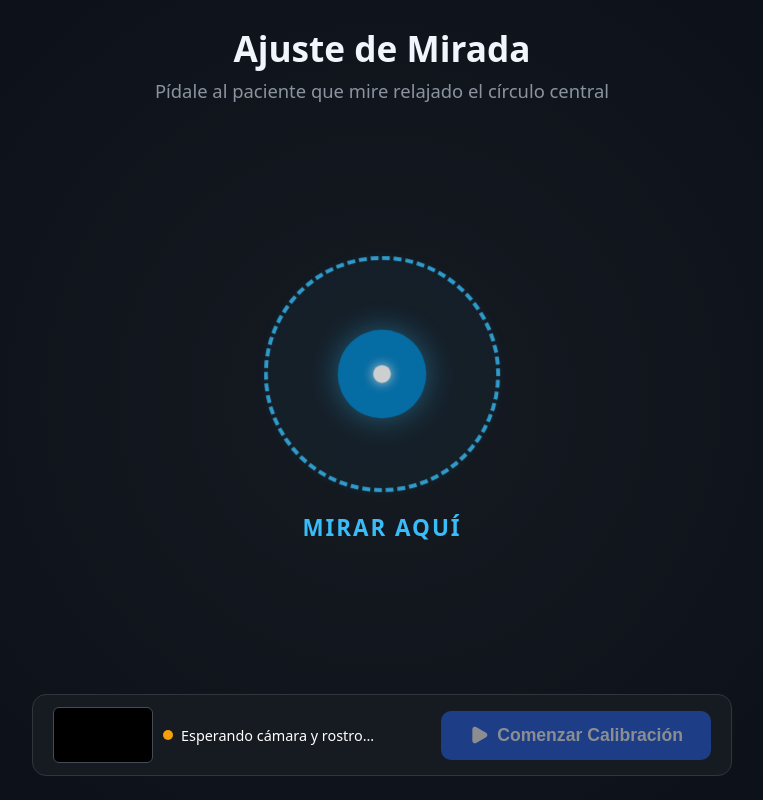
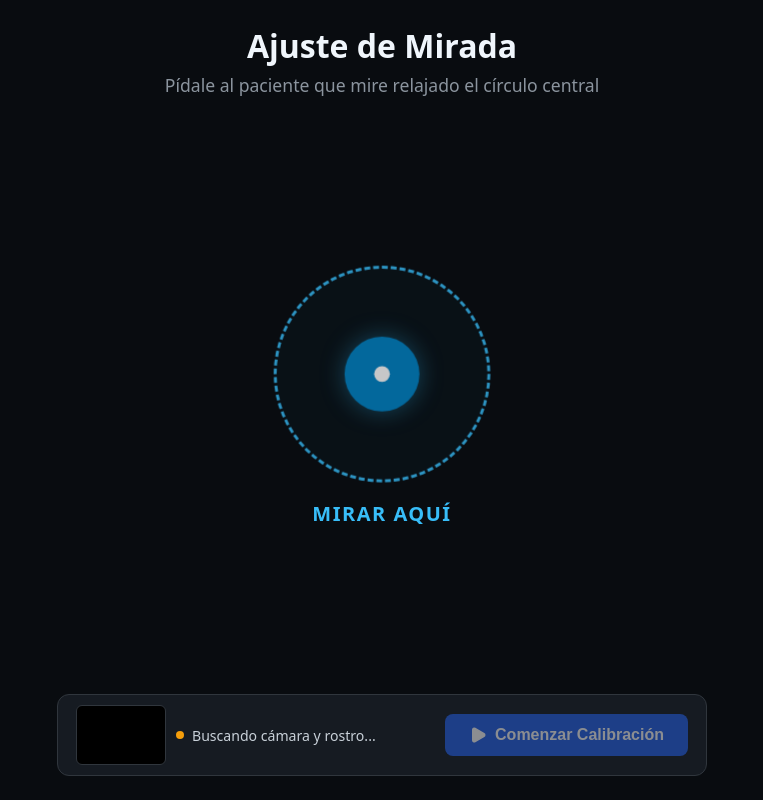
Before and after one commit to DiegoPanno/si_no, a React (Vite) app: page / in a window 1280 px wide. Shown: the whole page, without its empty margins (258-1021 px from the left). Built offline with nearby package versions, Linux system fonts and the light colour scheme.

Commit message:
saque toda estimulación visaul

```diff
--- a/src/App.jsx
+++ b/src/App.jsx
@@ -8,17 +8,17 @@ export default function App() {
   // Estados
   const [faceDetected, setFaceDetected] = useState(false);
   const [currentRatio, setCurrentRatio] = useState(0.40);
-  const [neutralPoint, setNeutralPoint] = useState(null); // null = Pantalla de calibración
+  const [neutralPoint, setNeutralPoint] = useState(null); // null = Modo Calibración
   const [activeZone, setActiveZone] = useState(null);     // 'UP' | 'DOWN' | null
   const [progress, setProgress] = useState(0);
 
-  // Panel de control para el cuidador (oculto por defecto)
+  // Menú discreto para el cuidador
   const [showCaregiverMenu, setShowCaregiverMenu] = useState(false);
 
   // Calibración inicial
   const [isCalibrating, setIsCalibrating] = useState(false);
   const [calibProgress, setCalibProgress] = useState(0);
-  const [statusMsg, setStatusMsg] = useState('Esperando cámara y rostro...');
+  const [statusMsg, setStatusMsg] = useState('Buscando cámara y rostro...');
 
   // Sensibilidad
   const [sensitivity, setSensitivity] = useState(0.035);
@@ -32,7 +32,7 @@ export default function App() {
   const historyRef = useRef([]);
   const isRunningRef = useRef(false);
 
-  // Síntesis de voz accesible
+  // Síntesis de voz accesible en español
   const speak = useCallback((text) => {
     if ('speechSynthesis' in window) {
       window.speechSynthesis.cancel();
@@ -118,7 +118,7 @@ export default function App() {
     setProgress(0);
   };
 
-  // Inicialización de cámara compatible con iOS Safari y MediaPipe
+  // Inicialización de cámara compatible con iOS Safari y PC
   useEffect(() => {
     const FaceMeshClass = window.FaceMesh;
     if (!FaceMeshClass) return;
@@ -245,7 +245,7 @@ export default function App() {
           const finalVal = parseFloat(avg.toFixed(3));
           neutralPointRef.current = finalVal;
           setNeutralPoint(finalVal);
-          setShowCaregiverMenu(false); // Cierra cualquier menú técnico
+          setShowCaregiverMenu(false);
         } else {
           alert('No se detectaron los ojos con claridad. Intenta de nuevo.');
         }
@@ -265,7 +265,7 @@ export default function App() {
       />
 
       {/* ========================================================
-          FASE 1: PANTALLA DE CALIBRACIÓN INICIAL
+          FASE 1: PANTALLA DE CALIBRACIÓN
           ======================================================== */}
       {neutralPoint === null ? (
         <div className="calibration-screen">
@@ -296,7 +296,6 @@ export default function App() {
             )}
           </div>
 
-          {/* El video y datos solo se muestran aquí para que el cuidador verifique */}
           <div className="calib-footer">
             <div style={{ display: 'flex', alignItems: 'center', gap: '10px' }}>
               <div className="preview-wrapper">
@@ -304,7 +303,7 @@ export default function App() {
               </div>
               <div className="status-badge">
                 <span className={`status-led ${faceDetected ? 'ready' : ''}`} />
-                <span style={{ fontSize: '0.9rem' }}>{statusMsg}</span>
+                <span style={{ fontSize: '0.88rem' }}>{statusMsg}</span>
               </div>
             </div>
 
@@ -315,12 +314,12 @@ export default function App() {
             >
               {isCalibrating ? (
                 <>
-                  <RotateCcw size={20} className="spin" />
+                  <RotateCcw size={18} className="spin" />
                   Calibrando...
                 </>
               ) : (
                 <>
-                  <Play size={20} fill="white" />
+                  <Play size={18} fill="white" />
                   Comenzar Calibración
                 </>
               )}
@@ -329,7 +328,7 @@ export default function App() {
         </div>
       ) : (
         /* ========================================================
-           FASE 2: MODO COMUNICACIÓN PURA (100% LIMPIO PARA EL PACIENTE)
+           FASE 2: MODO CLÍNICO DE BAJO ESTÍMULO (SÍ / NO)
            ======================================================== */
         <>
           {/* Zona Superior: SÍ */}
@@ -338,7 +337,7 @@ export default function App() {
             onClick={() => speak('Sí')}
           >
             <div className="zone-content">
-              <ChevronUp className="zone-icon" strokeWidth={3.5} />
+              <ChevronUp className="zone-icon" strokeWidth={3} />
               <span className="zone-title">SÍ</span>
               <span className="zone-sub">Mirar Arriba</span>
             </div>
@@ -350,37 +349,23 @@ export default function App() {
             </div>
           </div>
 
-          {/* FRANJA CENTRAL MINIMALISTA (ZONA DE DESCANSO VACÍA) */}
-          <div
-            className="dock"
-            style={{
-              height: '48px',
-              padding: '0 16px',
-              backgroundColor: '#0d1117',
-              borderTop: '1px solid rgba(255, 255, 255, 0.08)',
-              borderBottom: '1px solid rgba(255, 255, 255, 0.08)'
-            }}
-          >
-            {/* Pequeño punto LED de estado en la esquina (apenas visible) */}
-            <div style={{ display: 'flex', alignItems: 'center', gap: '8px' }}>
-              <span
-                className={`status-led ${faceDetected ? 'ready' : ''}`}
-                style={{ width: '8px', height: '8px' }}
-                title={faceDetected ? 'Rostro conectado' : 'Sin rostro'}
-              />
-            </div>
+          {/* FRANJA CENTRAL VACÍA Y OSCURA (DESCANSO TOTAL) */}
+          <div className="dock-clean">
+            {/* Indicador LED ultra-discreto en la esquina */}
+            <span
+              className={`status-led ${faceDetected ? 'ready' : ''}`}
+              title={faceDetected ? 'Rostro conectado' : 'Sin rostro'}
+            />
 
-            {/* CENTRO VACÍO: Descanso visual absoluto */}
             <div style={{ flex: 1 }} />
 
-            {/* Botón discreto de Ajustes para el Cuidador */}
+            {/* Botón de ajustes solo para el cuidador */}
             <button
               className="btn-action"
-              style={{ padding: '6px 12px', fontSize: '0.8rem', background: 'transparent', border: 'none', opacity: 0.6 }}
               onClick={() => setShowCaregiverMenu(!showCaregiverMenu)}
-              title="Ajustes de cuidador"
+              title="Ajustes de acompañante"
             >
-              <Settings2 size={18} />
+              <Settings2 size={16} />
             </button>
           </div>
 
@@ -398,11 +383,11 @@ export default function App() {
             <div className="zone-content">
               <span className="zone-title">NO</span>
               <span className="zone-sub">Mirar Abajo</span>
-              <ChevronDown className="zone-icon" strokeWidth={3.5} />
+              <ChevronDown className="zone-icon" strokeWidth={3} />
             </div>
           </div>
 
-          {/* MENÚ FLOTANTE OPCIONAL DEL CUIDADOR (solo aparece al tocar la ruedita) */}
+          {/* Menú modal opcional para el cuidador */}
           {showCaregiverMenu && (
             <div style={{
               position: 'fixed',
@@ -414,14 +399,14 @@ export default function App() {
               padding: '20px',
               borderRadius: '12px',
               zIndex: 100,
-              boxShadow: '0 8px 30px rgba(0,0,0,0.8)',
+              boxShadow: '0 10px 40px rgba(0,0,0,0.85)',
               display: 'flex',
               flexDirection: 'column',
-              gap: '16px',
-              minWidth: '280px'
+              gap: '14px',
+              minWidth: '270px'
             }}>
               <div style={{ display: 'flex', justifyContent: 'space-between', alignItems: 'center' }}>
-                <span style={{ fontWeight: 700 }}>Ajustes de Asistencia</span>
+                <span style={{ fontWeight: 700, fontSize: '0.95rem' }}>Ajustes de Asistencia</span>
                 <button
                   onClick={() => setShowCaregiverMenu(false)}
                   style={{ background: 'none', border: 'none', color: '#8b949e', cursor: 'pointer' }}
@@ -430,7 +415,7 @@ export default function App() {
                 </button>
               </div>
 
-              <div style={{ fontSize: '0.85rem', color: '#8b949e' }}>
+              <div style={{ fontSize: '0.82rem', color: '#8b949e' }}>
                 Posición: <b>{currentRatio}</b> | Base: <b>{neutralPoint}</b>
               </div>
 
@@ -447,15 +432,27 @@ export default function App() {
               </div>
 
               <button
-                className="btn-action"
-                style={{ width: '100%', justifyContent: 'center', background: '#238636', color: '#fff', border: 'none', padding: '10px' }}
+                style={{
+                  width: '100%',
+                  display: 'flex',
+                  alignItems: 'center',
+                  justifyContent: 'center',
+                  gap: '8px',
+                  background: '#238636',
+                  color: '#fff',
+                  border: 'none',
+                  padding: '10px',
+                  borderRadius: '6px',
+                  fontWeight: 600,
+                  cursor: 'pointer'
+                }}
                 onClick={() => {
                   neutralPointRef.current = null;
-                  setNeutralPoint(null); // Regresa a calibración inicial
+                  setNeutralPoint(null);
                 }}
               >
                 <RotateCcw size={16} />
-                Volver a Calibrar Mirada
+                Volver a Calibrar
               </button>
             </div>
           )}
--- a/src/index.css
+++ b/src/index.css
@@ -14,8 +14,8 @@ body, html, #root {
   padding: 0;
   overflow: hidden;
   font-family: system-ui, -apple-system, BlinkMacSystemFont, "Segoe UI", Roboto, sans-serif;
-  background-color: #0b0f17;
-  color: #ffffff;
+  background-color: #090c10;
+  color: #c9d1d9;
 }
 
 .app-container {
@@ -24,10 +24,11 @@ body, html, #root {
   width: 100vw;
   height: 100vh;
   height: 100dvh;
+  background-color: #090c10;
 }
 
 /* ========================================================
-   FASE 1: PANTALLA EXCLUSIVA DE CALIBRACIÓN (CENTRO LIMPIO)
+   FASE 1: PANTALLA DE CALIBRACIÓN (FONDO NEUTRO Y LIMPIO)
    ======================================================== */
 .calibration-screen {
   width: 100vw;
@@ -38,85 +39,80 @@ body, html, #root {
   justify-content: space-between;
   align-items: center;
   padding: 24px;
-  background: radial-gradient(circle at center, #161b22 0%, #090d16 100%);
+  background: #090c10;
   position: relative;
 }
 
 .calib-header {
   text-align: center;
-  max-width: 500px;
+  max-width: 480px;
 }
 
 .calib-title {
-  font-size: clamp(1.4rem, 4vw, 2.2rem);
-  font-weight: 800;
+  font-size: clamp(1.4rem, 4vw, 2rem);
+  font-weight: 700;
   color: #f0f6fc;
   margin-bottom: 6px;
 }
 
 .calib-subtitle {
-  font-size: clamp(0.9rem, 2.5vw, 1.15rem);
+  font-size: clamp(0.9rem, 2.5vw, 1.1rem);
   color: #8b949e;
 }
 
-/* Diana central gigante para fijar la mirada */
 .calib-center-target {
   display: flex;
   flex-direction: column;
   align-items: center;
   justify-content: center;
-  position: relative;
 }
 
 .target-outer-ring {
-  width: clamp(160px, 35vmin, 240px);
-  height: clamp(160px, 35vmin, 240px);
+  width: clamp(150px, 32vmin, 220px);
+  height: clamp(150px, 32vmin, 220px);
   border-radius: 50%;
-  border: 4px dashed #38bdf8;
+  border: 3px dashed #38bdf8;
   display: flex;
   align-items: center;
   justify-content: center;
-  animation: pulse-ring 2.5s infinite ease-in-out;
-  background: rgba(56, 189, 248, 0.05);
-  position: relative;
+  animation: calm-pulse 3s infinite ease-in-out;
+  background: rgba(56, 189, 248, 0.04);
 }
 
 .target-inner-circle {
-  width: clamp(60px, 14vmin, 90px);
-  height: clamp(60px, 14vmin, 90px);
+  width: clamp(50px, 12vmin, 76px);
+  height: clamp(50px, 12vmin, 76px);
   border-radius: 50%;
   background: #0284c7;
   display: flex;
   align-items: center;
   justify-content: center;
-  box-shadow: 0 0 30px rgba(56, 189, 248, 0.5);
+  box-shadow: 0 0 24px rgba(56, 189, 248, 0.4);
 }
 
 .target-center-dot {
-  width: 18px;
-  height: 18px;
+  width: 16px;
+  height: 16px;
   border-radius: 50%;
   background: #ffffff;
-  box-shadow: 0 0 12px #ffffff;
 }
 
 .target-text {
-  margin-top: 18px;
-  font-size: clamp(1.1rem, 3vw, 1.4rem);
-  font-weight: 700;
+  margin-top: 16px;
+  font-size: clamp(1rem, 2.8vw, 1.25rem);
+  font-weight: 600;
   color: #38bdf8;
-  letter-spacing: 2px;
+  letter-spacing: 1.5px;
   text-transform: uppercase;
 }
 
-/* Barra de progreso de la calibración */
 .calib-progress-track {
-  width: clamp(200px, 45vmin, 320px);
-  height: 12px;
-  background: #21262d;
-  border-radius: 6px;
+  width: clamp(180px, 40vmin, 280px);
+  height: 10px;
+  background: #161b22;
+  border-radius: 5px;
   overflow: hidden;
-  margin-top: 16px;
+  margin-top: 14px;
   border: 1px solid #30363d;
 }
 
@@ -126,37 +122,32 @@ body, html, #root {
   transition: width 0.08s linear;
 }
 
-/* Footer con controles para el cuidador */
 .calib-footer {
   display: flex;
   align-items: center;
   justify-content: space-between;
   width: 100%;
-  max-width: 700px;
+  max-width: 650px;
   background: #161b22;
   border: 1px solid #30363d;
-  padding: 12px 20px;
-  border-radius: 14px;
-  gap: 16px;
+  padding: 10px 18px;
+  border-radius: 12px;
+  gap: 14px;
 }
 
 .btn-start-calib {
   background: #2563eb;
   color: white;
   border: none;
-  padding: 14px 28px;
-  font-size: 1.1rem;
-  border-radius: 10px;
+  padding: 12px 24px;
+  font-size: 1rem;
+  border-radius: 8px;
   cursor: pointer;
-  font-weight: 700;
+  font-weight: 600;
   display: flex;
   align-items: center;
   gap: 8px;
   transition: background 0.2s;
-}
-
-.btn-start-calib:hover {
-  background: #1d4ed8;
 }
 
 .btn-start-calib:disabled {
@@ -164,14 +155,14 @@ body, html, #root {
   cursor: not-allowed;
 }
 
-@keyframes pulse-ring {
-  0% { transform: scale(0.96); opacity: 0.7; }
-  50% { transform: scale(1.04); opacity: 1; box-shadow: 0 0 40px rgba(56, 189, 248, 0.25); }
-  100% { transform: scale(0.96); opacity: 0.7; }
+@keyframes calm-pulse {
+  0% { transform: scale(0.97); opacity: 0.7; }
+  50% { transform: scale(1.03); opacity: 1; }
+  100% { transform: scale(0.97); opacity: 0.7; }
 }
 
 /* ========================================================
-   FASE 2: MODO COMUNICADOR ACTIVO (SÍ / NO)
+   FASE 2: MODO CLÍNICO DE BAJO ESTÍMULO (SÍ / NO)
    ======================================================== */
 .zone {
   flex: 1;
@@ -181,66 +172,90 @@ body, html, #root {
   align-items: center;
   justify-content: center;
   position: relative;
-  transition: background 0.2s cubic-bezier(0.4, 0, 0.2, 1);
   cursor: pointer;
   padding: 10px;
+  /* Fondo sobrio en estado de descanso */
+  background-color: #0f141c;
+  transition: background-color 0.25s ease, color 0.2s ease;
 }
 
 .zone-yes {
-  background: linear-gradient(180deg, #064e3b 0%, #065f46 100%);
-  border-bottom: 2px solid rgba(255, 255, 255, 0.12);
-}
-
-.zone-yes.active {
-  background: linear-gradient(180deg, #059669 0%, #10b981 100%);
-  box-shadow: inset 0 0 60px rgba(255, 255, 255, 0.35);
+  border-bottom: 1px solid #1f2937;
 }
 
 .zone-no {
-  background: linear-gradient(180deg, #7f1d1d 0%, #991b1b 100%);
-  border-top: 2px solid rgba(255, 255, 255, 0.12);
+  border-top: 1px solid #1f2937;
 }
 
-.zone-no.active {
-  background: linear-gradient(180deg, #dc2626 0%, #ef4444 100%);
-  box-shadow: inset 0 0 60px rgba(255, 255, 255, 0.35);
-}
-
+/* En reposo: letras tenues que no distraen */
 .zone-content {
   display: flex;
   flex-direction: column;
   align-items: center;
   justify-content: center;
-  gap: 4px;
+  gap: 6px;
   z-index: 2;
+  opacity: 0.45; /* Atenuado en reposo */
+  transition: opacity 0.2s ease, transform 0.2s ease;
 }
 
 .zone-title {
-  font-size: clamp(3.2rem, 12vh, 7rem);
-  font-weight: 900;
+  font-size: clamp(3.2rem, 12vh, 6.5rem);
+  font-weight: 800;
   letter-spacing: 3px;
   line-height: 1;
-  text-shadow: 0 4px 16px rgba(0, 0, 0, 0.6);
+  color: #e6edf3;
 }
 
 .zone-sub {
-  font-size: clamp(0.9rem, 2.5vh, 1.3rem);
-  opacity: 0.85;
+  font-size: clamp(0.85rem, 2.2vh, 1.15rem);
+  color: #8b949e;
   font-weight: 600;
   text-transform: uppercase;
   letter-spacing: 1px;
 }
 
 .zone-icon {
-  width: clamp(48px, 9vh, 84px);
-  height: clamp(48px, 9vh, 84px);
+  width: clamp(40px, 8vh, 72px);
+  height: clamp(40px, 8vh, 72px);
+  color: #8b949e;
 }
 
+/* ACTIVACIÓN SOLO CUANDO EL PACIENTE MIRA A LA ZONA */
+.zone-yes.active {
+  background: linear-gradient(180deg, #064e3b 0%, #065f46 100%);
+}
+
+.zone-yes.active .zone-content {
+  opacity: 1;
+  transform: translateY(-4px);
+}
+.zone-yes.active .zone-title,
+.zone-yes.active .zone-icon,
+.zone-yes.active .zone-sub {
+  color: #ffffff;
+}
+
+.zone-no.active {
+  background: linear-gradient(180deg, #7f1d1d 0%, #991b1b 100%);
+}
+
+.zone-no.active .zone-content {
+  opacity: 1;
+  transform: translateY(4px);
+}
+.zone-no.active .zone-title,
+.zone-no.active .zone-icon,
+.zone-no.active .zone-sub {
+  color: #ffffff;
+}
+
+/* Barra de fijación progresiva */
 .progress-bar-bg {
   position: absolute;
   width: 100%;
-  height: clamp(12px, 2.2vh, 20px);
-  background: rgba(0, 0, 0, 0.5);
+  height: 12px;
+  background: rgba(0, 0, 0, 0.6);
   left: 0;
   z-index: 3;
 }
@@ -251,96 +266,29 @@ body, html, #root {
 .progress-fill {
   height: 100%;
   background: #ffffff;
-  box-shadow: 0 0 14px #ffffff;
+  box-shadow: 0 0 10px #ffffff;
   transition: width 0.04s linear;
 }
 
-/* Dock central durante el uso */
-.dock {
+/* FRANJA DIVISORIA CENTRAL MINIMALISTA (DESCANSO TOTAL) */
+.dock-clean {
   flex-shrink: 0;
-  height: 110px;
-  background-color: #12161f;
-  border-top: 1px solid #30363d;
-  border-bottom: 1px solid #30363d;
+  height: 36px;
+  background-color: #090c10;
   display: flex;
   align-items: center;
   justify-content: space-between;
-  padding: 0 20px;
-  gap: 16px;
+  padding: 0 16px;
   z-index: 10;
-  position: relative;
 }
 
-.resting-target-container {
-  position: absolute;
-  left: 50%;
-  top: 50%;
-  transform: translate(-50%, -50%);
-  display: flex;
-  flex-direction: column;
-  align-items: center;
-  justify-content: center;
-  pointer-events: none;
-}
-
-.resting-target {
-  width: 52px;
-  height: 52px;
-  border-radius: 50%;
-  border: 2px dashed rgba(255, 255, 255, 0.25);
-  display: flex;
-  align-items: center;
-  justify-content: center;
-  background: rgba(255, 255, 255, 0.03);
-  transition: all 0.2s ease;
-}
-
-.resting-inner-dot {
-  width: 14px;
-  height: 14px;
-  border-radius: 50%;
-  background: #475569;
-  transition: all 0.2s ease;
-}
-
-.resting-label {
-  font-size: 0.72rem;
-  font-weight: 600;
-  letter-spacing: 1px;
-  text-transform: uppercase;
-  color: #8b949e;
-  margin-top: 3px;
-}
-
-.resting-target-container.is-resting .resting-target {
-  border: 2px solid #38bdf8;
-  background: rgba(56, 189, 248, 0.15);
-  box-shadow: 0 0 16px rgba(56, 189, 248, 0.35);
-}
-
-.resting-target-container.is-resting .resting-inner-dot {
-  background: #38bdf8;
-  box-shadow: 0 0 10px #38bdf8;
-  transform: scale(1.2);
-}
-
-.resting-target-container.is-resting .resting-label {
-  color: #38bdf8;
-}
-
-.dock-left, .dock-right {
-  display: flex;
-  align-items: center;
-  gap: 12px;
-  z-index: 2;
-}
-
+/* Vista previa de cámara en la calibración */
 .preview-wrapper {
-  width: clamp(65px, 10vw, 100px);
-  height: clamp(45px, 7vh, 65px);
+  width: 90px;
+  height: 60px;
   border-radius: 6px;
   overflow: hidden;
-  border: 1px solid #444c56;
+  border: 1px solid #30363d;
   background: #000;
   flex-shrink: 0;
 }
@@ -356,54 +304,45 @@ body, html, #root {
   display: flex;
   align-items: center;
   gap: 8px;
-  font-size: clamp(0.75rem, 1.8vh, 0.88rem);
 }
 
 .status-led {
-  width: 10px;
-  height: 10px;
+  width: 8px;
+  height: 8px;
   border-radius: 50%;
   background-color: #f59e0b;
-  flex-shrink: 0;
 }
 
 .status-led.ready {
   background-color: #10b981;
-  box-shadow: 0 0 8px #10b981;
 }
 
 .control-slider {
   display: flex;
   flex-direction: column;
-  gap: 2px;
+  gap: 3px;
   font-size: 0.75rem;
 }
 
 .control-slider input[type="range"] {
-  width: 100px;
+  width: 100%;
   accent-color: #2563eb;
   cursor: pointer;
 }
 
 .btn-action {
-  background: #21262d;
-  color: #c9d1d9;
-  border: 1px solid #30363d;
-  padding: 8px 14px;
-  font-size: 0.85rem;
-  border-radius: 8px;
+  background: transparent;
+  color: #6e7681;
+  border: none;
   cursor: pointer;
-  font-weight: 600;
   display: flex;
   align-items: center;
-  gap: 6px;
-  white-space: nowrap;
-  transition: all 0.2s;
+  justify-content: center;
+  transition: color 0.2s;
 }
 
 .btn-action:hover {
-  background: #30363d;
-  color: #fff;
+  color: #c9d1d9;
 }
 
 @keyframes spin {
@@ -414,26 +353,3 @@ body, html, #root {
 .spin {
   animation: spin 1s linear infinite;
 }
-
-@media (max-width: 768px) {
-  .calib-footer {
-    flex-direction: column;
-    gap: 12px;
-  }
-  .dock {
-    height: auto;
-    padding: 8px 12px;
-    flex-wrap: wrap;
-  }
-  .resting-target-container {
-    position: static;
-    transform: none;
-    order: -1;
-    width: 100%;
-    margin-bottom: 6px;
-  }
-  .dock-left, .dock-right {
-    width: 100%;
-    justify-content: space-between;
-  }
-}
```
